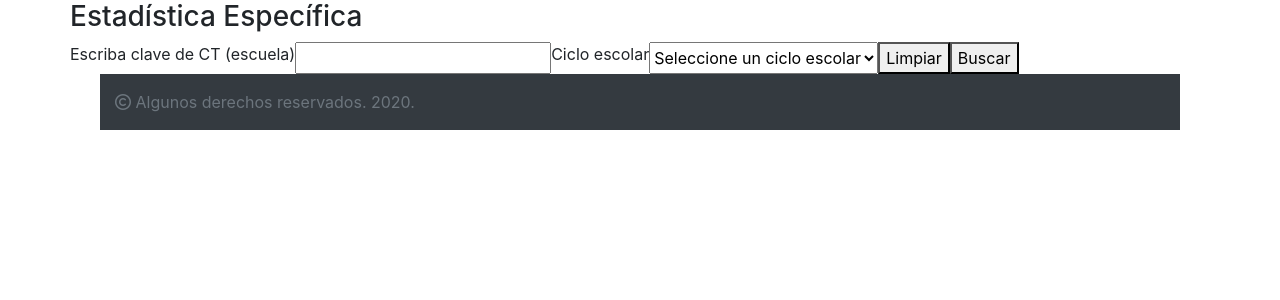
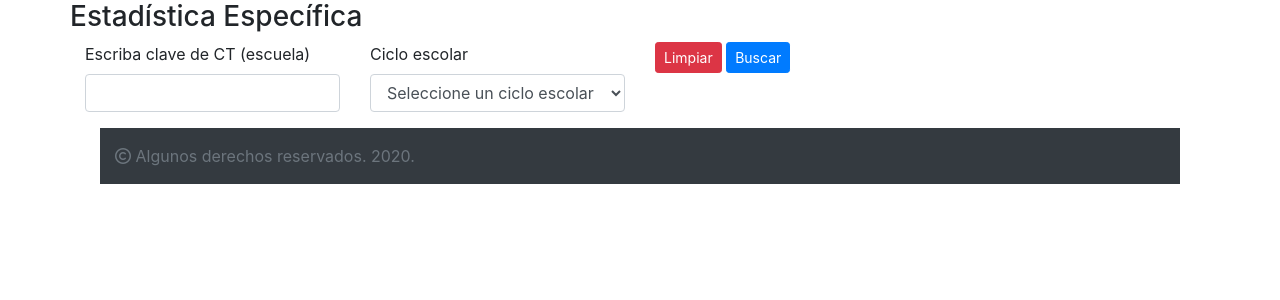
Before and after one commit to uziel1111/abc-diario, a CodeIgniter app: page /database/Estadistica/estadistica_especifica in a window 1280 px wide. Shown: the part 56-356 px from the top of the page. Run offline with CodeIgniter, Linux system fonts and the light colour scheme; data that the repository does not hold is empty; some libraries are stand-ins or nearby versions.

Commit message:
ajustes especificos

```diff
--- a/application/views/Estadistica/estadistica_especifica.php
+++ b/application/views/Estadistica/estadistica_especifica.php
@@ -6,18 +6,29 @@
         </center>
     </div>
     <div class="row">
+        <div class="col-3">
+            <div class="form-group">
                 <label for="cct">Escriba clave de CT (escuela)</label>
-        <input type="" id="cct">
+                <input type="text" class="form-control" id="cct" required>
+            </div>
+        </div>
+        <div class="col-3">
+            <div class="form-group">
                 <label for="ciclo_escolar">Ciclo escolar</label>
-        <select id="ciclo_escolar">
+                <select id="ciclo_escolar" class="form-control">
                     <option value="0" disabled selected>Seleccione un ciclo escolar</option>
                     <?php foreach ($ciclos as $key => $c) { ?>
                     <option value="<?=$c['idciclo']?>"><?=$c['ciclo']?></option>
                     <?php } ?>
                 </select>
-        <button id="limpiar_filtros">Limpiar</button>
-        <button id="buscar_filtros">Buscar</button>
             </div>
+        </div>
+        <div class="col-4">
+            <button type="button" id="limpiar_filtros" class="btn btn-danger btn-sm">Limpiar</button>
+            <button type="button" id="buscar_filtros" class="btn btn-primary btn-sm">Buscar</button>
+        </div>
+    </div>
+
     <!-- Buscador fin-->
 
     <!-- datos de la escuela inicio-->
--- a/assets/js/Estadistica/estadistica_especifica.js
+++ b/assets/js/Estadistica/estadistica_especifica.js
@@ -13,12 +13,24 @@ $("#limpiar_filtros").click(function (e) {
 
 $("#buscar_filtros").click(function (e) {
     e.preventDefault();
-    ciclo = $("#ciclo_escolar option:selected").text();
-    cct = $("#cct").val();
-    ruta = base_url + 'Estadistica/busqueda_especifica';
+    var ciclo = $("#ciclo_escolar option:selected").text();
+    var cct = $("#cct").val();
+    if(cct != ''){
+        if(ciclo != 'Seleccione un ciclo escolar'){
+            Estadistica_especifica.get_datos(cct, ciclo);
+        }else{
+            Mensaje.alerta("warning","Especifique un ciclo","");
+        }
+    }else{
+        Mensaje.alerta("warning","Especifique una cct","");
+    }
+});
 
+let Estadistica_especifica = {
+
+    get_datos: (cct, ciclo) => {
         $.ajax({
-        url: ruta,
+            url: base_url + 'Estadistica/busqueda_especifica',
             type: 'POST',
             dataType: 'json',
             data: { ciclo: ciclo, cct: cct },
@@ -44,10 +56,7 @@ $("#buscar_filtros").click(function (e) {
                 Mensaje.error_ajax(jqXHR, textStatus, errorThrown);
             }
         });
-
-});
-
-let Estadistica_especifica = {
+    },
     grafica_grados: (grados) => {
         arreglo_alumnos = [];
         for (let i = 0; i < ((grados.length) - 1); i++) {
--- a/assets/js/utilerias/mensaje_alert.js
+++ b/assets/js/utilerias/mensaje_alert.js
@@ -1,16 +1,13 @@
 let Mensaje = {
 
 	cargando: (seccion) => {
-
 		msj = Swal.fire({
-			//title: seccion,
 			titleText: seccion,
 			imageUrl: base_url + 'assets/img/loading-1.gif',
 			showConfirmButton: false,
 			allowOutsideClick: false,
 			allowEscapeKey: false,
 		});
-
 	},//msj
 
 	alerta: (icono, titulo, mensaje) => {
@@ -18,8 +15,7 @@ let Mensaje = {
 			title: titulo,
 			text: mensaje,
 			icon: icono,
-			showConfirmButton: false,
-			timer: 1000,
+			showConfirmButton: true
 		});
 	},//alerta
 
```
Lines whose indentation alone changed are shown as unchanged.
